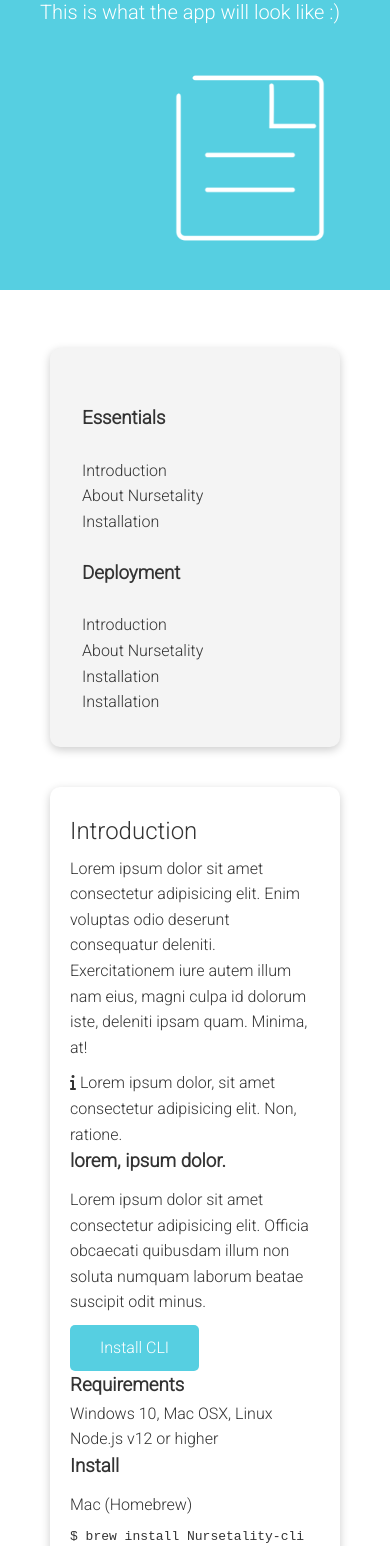
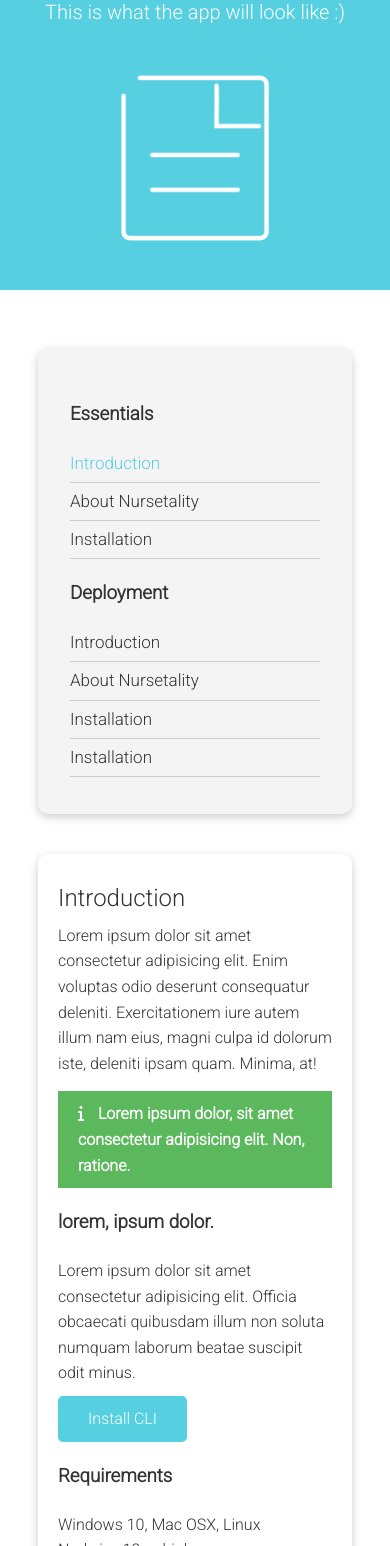
Before and after one commit to nursewellness/healthynurse2, a plain HTML site: page docs.html in a window 390 px wide. Shown: the part 243-1789 px from the top of the page. Drawn offline with Linux system fonts and the light colour scheme.

Commit message:
styled features and docs

```diff
--- a/css/style.css
+++ b/css/style.css
@@ -7,6 +7,8 @@
    --secondary-color: #5390D9;
    --dark-color: #7400B8;
    --light-color: #f4f4f4;
+   --success-color: #5cb85c;
+   --error-color: #d9534f;
 }
 
 * {
@@ -42,6 +44,12 @@ p {
 
 img {
     width: 100%;
+}
+
+code, pre {
+    background: #333;
+    color: #fff;
+    padding: 10px;
 }
 
 /* Navbar styling */
@@ -93,6 +101,10 @@ img {
     gap: 30px;
 }
 
+.showcase-text {
+    animation: slideInFromLeft 1s ease-in;
+}
+
 .showcase-form {
     position: relative;
     top: 60px;
@@ -100,6 +112,7 @@ img {
     width: 400px;
     padding: 40px;
     z-index: 100;
+    animation: slideInFromRight 1s ease-in;
 }
 
 .showcase-form .form-control {
@@ -138,6 +151,7 @@ img {
 /* Stats */
 .stats {
     padding-top: 100px;
+    animation: slideInFromBottom 1s ease-in;
 }
 
 .stats-heading {
@@ -220,9 +234,67 @@ img {
     grid-column: 1 / span 2;
 }
 
+/* Docs */
+.docs-main h3 {
+    margin: 20px 0;
+}
+
+.docs-main .grid {
+    grid-template-columns: 1fr 2fr;
+    align-items: flex-start;
+}
+
+.docs-main nav li {
+    font-size: 17px;
+    padding-bottom: 5px;
+    margin-bottom: 5px;
+    border-bottom: 1px #ccc solid;
+}
+
+.docs-main a:hover {
+    font-weight: bold;
+}
+
 /* Footer */
 .footer .social a {
     margin: 0 10px;
+}
+
+/* Animations */
+@keyframes slideInFromLeft {
+    0% {
+        transform: translateX(-100%);
+    }
+    100% {
+        transform: translateX(0);
+    }
+}
+
+@keyframes slideInFromRight {
+    0% {
+        transform: translateX(100%);
+    }
+    100% {
+        transform: translateX(0);
+    }
+}
+
+@keyframes slideInFromTop {
+    0% {
+        transform: translateY(-100%);
+    }
+    100% {
+        transform: translateX(0);
+    }
+}
+
+@keyframes slideInFromBottom {
+    0% {
+        transform: translateY(100%);
+    }
+    100% {
+        transform: translateX(0);
+    }
 }
 
 /* Tablets and under */
@@ -231,7 +303,9 @@ img {
     .showcase .grid,
     .stats .grid,
     .cli .grid,
-    .cloud .grid {
+    .cloud .grid,
+    .features-main .grid,
+    .docs-main .grid {
         grid-template-columns: 1fr;
         grid-template-rows: 1fr;
     }
@@ -243,16 +317,35 @@ img {
     .showcase-text {
         text-align: center;
         margin-top: 40px;
+        animation: slideInFromTop 1s ease-in;
     }
 
     .showcase-form {
         justify-self: center;
         margin: auto;
+        animation: slideInFromBottom 1s ease-in;
     }
 
     .cli .grid > *:first-child {
         grid-column: 1;
         grid-row: 1;
+    }
+
+    .features-head,
+    .features-sub-head,
+    .docs-head {
+        text-align: center;
+    }
+
+    .features-head img,
+    .features-sub-head img,
+    .docs-head img {
+        justify-self: center;
+    }
+
+    .features-main .grid > *:first-child,
+    .features-main .grid > *:nth-child(2) {
+        grid-column: 1;
     }
 }
 
--- a/css/utilities.css
+++ b/css/utilities.css
@@ -71,6 +71,23 @@
     color: #fff;
 }
 
+/* Text colors */
+.text-primary {
+    color: var(--primary-color);
+}
+
+.text-secondary {
+    color: var(--secondary-color);
+}
+
+.text-dark {
+    color: var(--dark-color);
+}
+
+.text-light {
+    color: var(--light-color);
+}
+
 /* Text sizes */
 .lead {
     font-size: 20px;
@@ -94,6 +111,28 @@
 
 .text-center {
     text-align: center;
+}
+
+/* Alert */
+.alert {
+    background-color: var(--light-color);
+    padding: 10px 20px;
+    font-weight: bold;
+    margin: 15px 0;
+}
+
+.alert i {
+    margin-right: 10px;
+}
+
+.alert-success {
+    background-color: var(--success-color);
+    color: #fff;
+}
+
+.alert-error {
+    background-color: var(--error-color);
+    color: #fff;
 }
 
 .flex {
--- a/docs.html
+++ b/docs.html
@@ -46,7 +46,7 @@
                 <h3 class="my-2">Essentials</h3>
                 <nav>
                     <ul>
-                        <li><a href="#">Introduction</a></li>
+                        <li><a class="text-primary" href="#">Introduction</a></li>
                         <li><a href="#">About Nursetality</a></li>
                         <li><a href="#">Installation</a></li>
                     </ul>
```
